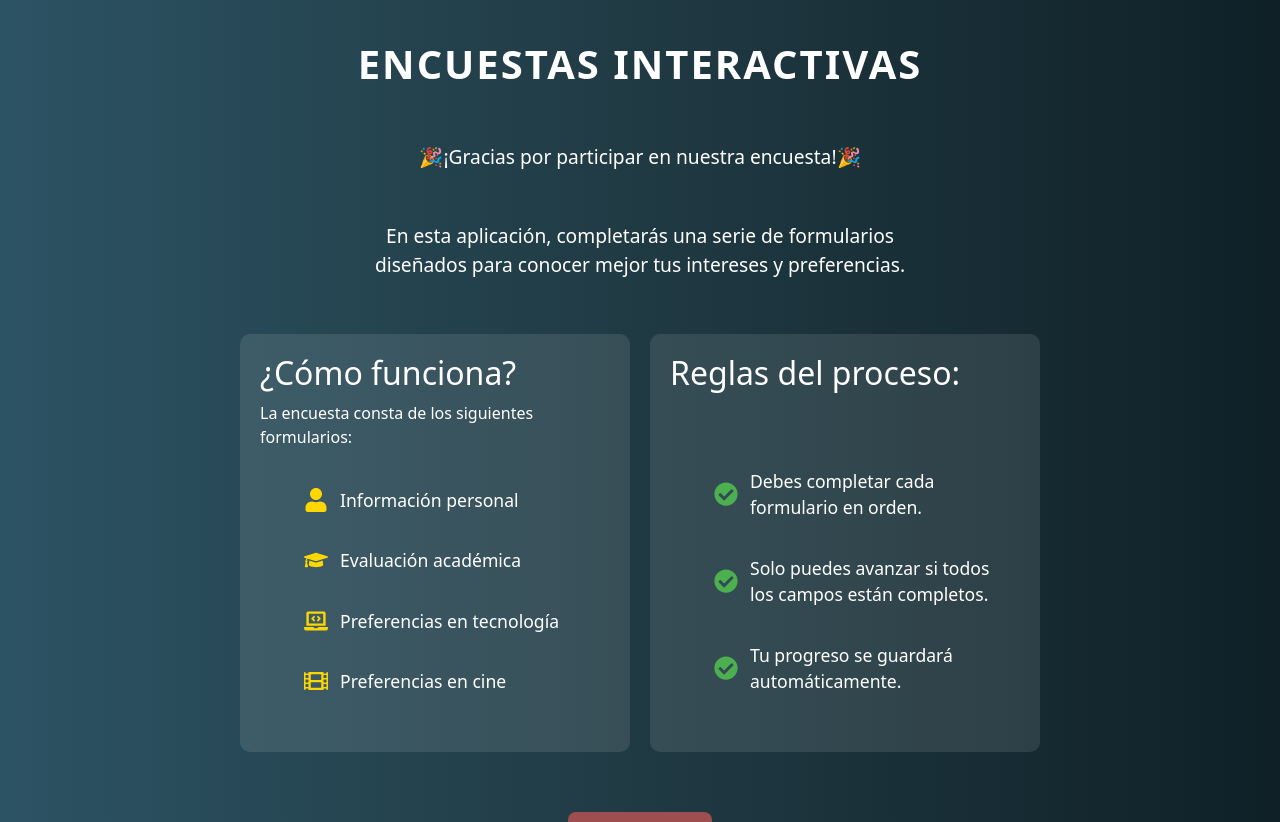
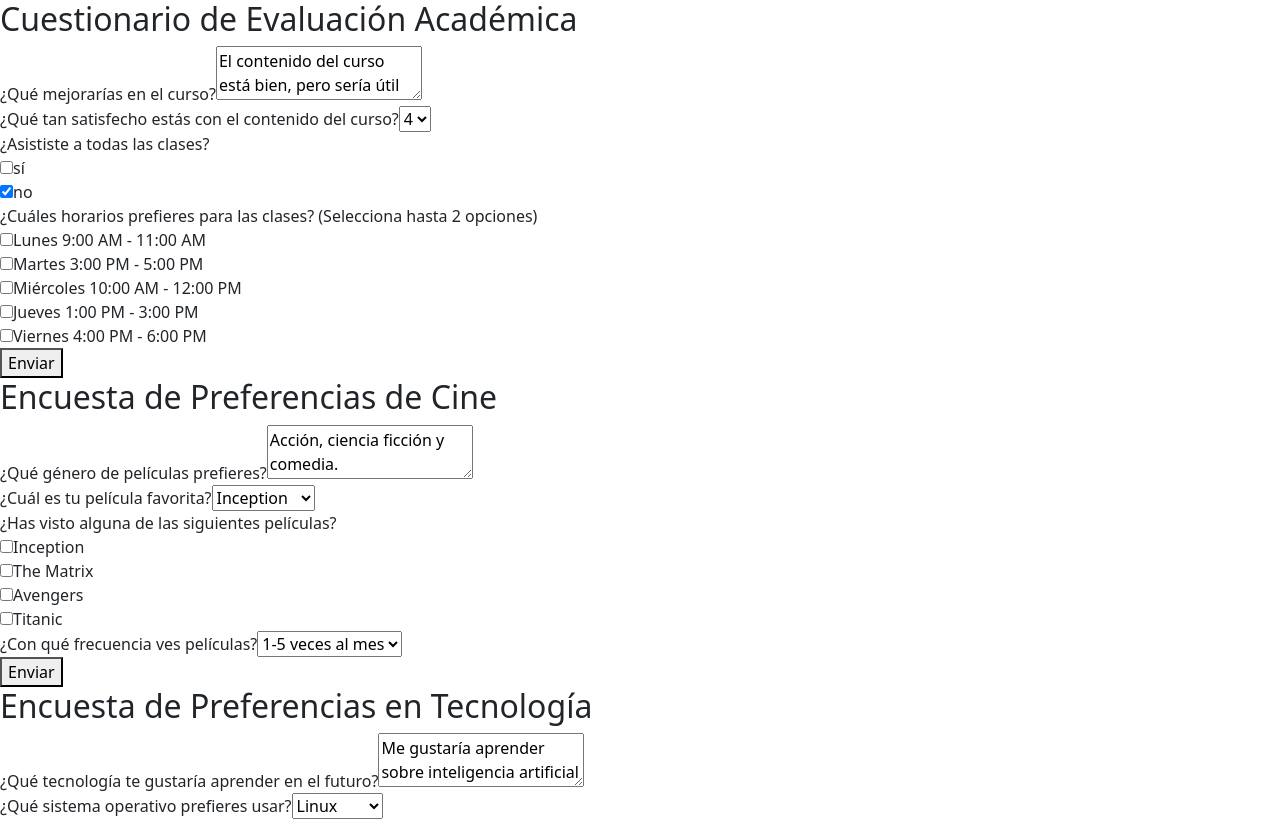
Before and after one commit to AlexLi727/Practica07B_React, a React (Vite) app: page / in a window 1280 px wide. Shown: the top 822 px of the page. Built offline with nearby package versions, Linux system fonts and the light colour scheme.

Commit message:
json cambiados y formulario dinamico creado

```diff
--- a/src/App.tsx
+++ b/src/App.tsx
@@ -1,51 +1,23 @@
-import { FaUser, FaGraduationCap, FaLaptopCode, FaFilm, FaCheckCircle } from "react-icons/fa";
-import "./App.css";
+import React from 'react';
+import DynamicForm from '../src/components/comp_formularios/dynamicForm'; // Asegúrate de que la ruta sea correcta
+import academicEvaluation from '../src/assets/Json_data/academicEvaluation.json'; // Importa el JSON de evaluación académica
+import filmSurvey from '../src/assets/Json_data/filmSurvey.json'; // Importa el JSON de encuesta de cine
+import technologySurvey from '../src/assets/Json_data/technologySurvey.json'; // Importa el JSON de encuesta de tecnología
+import userData from '../src/assets/Json_data/userData.json'; // Importa el JSON de datos del usuario
 
-function App() {
-  return (
-    <>
-      {/* Título principal */}
-      <h1 className="title">Encuestas Interactivas</h1>
-
-      {/* Contenedor principal */}
-      <div className="content">
-
-        {/* Descripción de la encuesta */}
-        <p className='description'>🎉¡Gracias por participar en nuestra encuesta!🎉</p>
-        <p className="description"> En esta aplicación, completarás una serie de formularios diseñados para conocer mejor tus intereses y preferencias.</p>
-
-        {/* Contenedor de secciones alineadas horizontalmente */}
-        <div className="sections-container">
-
-          {/* Sección: ¿Cómo funciona? */}
-          <div className="section">
-            <h2>¿Cómo funciona?</h2>
-            <p>La encuesta consta de los siguientes formularios:</p>
-            <ol>
-              <li><FaUser className="icon" /> Información personal</li>
-              <li><FaGraduationCap className="icon" /> Evaluación académica</li>
-              <li><FaLaptopCode className="icon" /> Preferencias en tecnología</li>
-              <li><FaFilm className="icon" /> Preferencias en cine</li>
-            </ol>
-          </div>
-
-          {/* Sección: Reglas del proceso con íconos de check */}
-          <div className="section">
-            <h2>Reglas del proceso:</h2>
-            <ul>
-              <li><FaCheckCircle className="check-icon" /> Debes completar cada formulario en orden.</li>
-              <li><FaCheckCircle className="check-icon" /> Solo puedes avanzar si todos los campos están completos.</li>
-              <li><FaCheckCircle className="check-icon" /> Tu progreso se guardará automáticamente.</li>
-            </ul>
-          </div>
-
+const App: React.FC = () => {
+    return (
+        <div>
+            {/* Renderiza el formulario de evaluación académica */}
+            <DynamicForm data={academicEvaluation[0]} />
+            {/* Renderiza el formulario de encuesta de cine */}
+            <DynamicForm data={filmSurvey[0]} />
+            {/* Renderiza el formulario de encuesta de tecnología */}
+            <DynamicForm data={technologySurvey[0]} />
+            {/* Renderiza el formulario de datos del usuario */}
+            <DynamicForm data={userData[0]} />
         </div>
-
-        {/* Botón para iniciar la encuesta */}
-        <button className='start'>Comenzar</button>
-      </div>
-    </>
-  );
-}
+    );
+};
 
 export default App;
--- a/src/assets/Json_data/filmSurvey.js
+++ b/src/assets/Json_data/filmSurvey.json
@@ -17,14 +17,24 @@
                 "tipo": "select",
                 "pregunta": "¿Cuál es tu película favorita?",
                 "respuesta": "Inception",
-                "opciones": ["Inception", "The Matrix", "Avengers", "Titanic"]
+                "opciones": [
+                    "Inception",
+                    "The Matrix",
+                    "Avengers",
+                    "Titanic"
+                ]
             },
             {
                 "id": "vista",
                 "tipo": "check",
                 "pregunta": "¿Has visto alguna de las siguientes películas?",
                 "respuesta": "sí",
-                "opciones": ["Inception", "The Matrix", "Avengers", "Titanic"]
+                "opciones": [
+                    "Inception",
+                    "The Matrix",
+                    "Avengers",
+                    "Titanic"
+                ]
             },
             {
                 "id": "frecuencia",
@@ -32,10 +42,7 @@
                 "pregunta": "¿Con qué frecuencia ves películas?",
                 "respuesta": "4",
                 "opciones": [
-                    {
-                        "grupo": "Opción 1-5 veces al mes",
-                        "valores": ["1", "2", "3", "4", "5"]
-                    }
+                    "1-5 veces al mes"
                 ]
             }
         ]
--- /dev/null
+++ b/src/components/comp_formularios/dynamicForm.tsx
@@ -0,0 +1,119 @@
+import React, { useState } from 'react';
+
+interface Pregunta {
+    id: string;
+    tipo: 'textarea' | 'select' | 'check' | 'text' | string;
+    pregunta: string;
+    respuesta: string | string[];
+    opciones?: string[];
+    restricciones?: {
+        min?: number;
+        max?: number;
+    };
+    validacion?:{
+        max_seleccionados?: number;
+        min_edad?: number;
+        formato?: string;
+        dominio?: string;
+    };
+}
+
+interface Formulario {
+    titulo: string;
+    preguntas: Pregunta[];
+}
+
+interface DynamicFormProps {
+    data: Formulario;
+}
+
+const DynamicForm: React.FC<DynamicFormProps> = ({ data }) => {
+    const [formData, setFormData] = useState(() => {
+        const initialData: Record<string, string | string[]> = {};
+        data.preguntas.forEach(pregunta => {
+            initialData[pregunta.id] = pregunta.respuesta || (pregunta.tipo === 'check' ? [] : '');
+        });
+        return initialData;
+    });
+
+    const handleChange = (id: string, value: string | string[]) => {
+        setFormData(prev => ({
+            ...prev,
+            [id]: value
+        }));
+    };
+
+    const handleSubmit = (e: React.FormEvent<HTMLFormElement>) => {
+        e.preventDefault();
+        console.log('Form Data:', formData);
+        // Aquí puedes manejar el envío de datos
+    };
+
+    return (
+        <form onSubmit={handleSubmit}>
+            <h2>{data.titulo}</h2>
+            {data.preguntas.map(pregunta => {
+                switch (pregunta.tipo) {
+                    case 'textarea':
+                        return (
+                            <div key={pregunta.id}>
+                                <label>{pregunta.pregunta}</label>
+                                <textarea
+                                    value={formData[pregunta.id] as string}
+                                    onChange={(e) => handleChange(pregunta.id, e.target.value)}
+                                    minLength={pregunta.restricciones?.min}
+                                    maxLength={pregunta.restricciones?.max}
+                                />
+                            </div>
+                        );
+                    case 'select':
+                        return (
+                            <div key={pregunta.id}>
+                                <label>{pregunta.pregunta}</label>
+                                <select
+                                    value={formData[pregunta.id] as string}
+                                    onChange={(e) => handleChange(pregunta.id, e.target.value)}
+                                >
+                                    {pregunta.opciones?.map(opcion => (
+                                        <option key={opcion} value={opcion}>{opcion}</option>
+                                    ))}
+                                </select>
+                            </div>
+                        );
+                    case 'check':
+                        return (
+                            <div key={pregunta.id}>
+                                <label>{pregunta.pregunta}</label>
+                                {pregunta.opciones?.map(opcion => (
+                                    <div key={opcion}>
+                                        <input
+                                            type="checkbox"
+                                            checked={(formData[pregunta.id] as string[]).includes(opcion)}
+                                            onChange={(e) => {
+                                                const newValue = e.target.checked
+                                                    ? [...(formData[pregunta.id] as string[]), opcion]
+                                                    : (formData[pregunta.id] as string[]).filter(o => o !== opcion);
+                                                if (pregunta.validacion?.max_seleccionados) {
+                                                    if (newValue.length <= pregunta.validacion.max_seleccionados) {
+                                                        handleChange(pregunta.id, newValue);
+                                                    }
+                                                } else {
+                                                    handleChange(pregunta.id, newValue);
+                                                }
+                                            }}
+                                        />
+                                        {opcion}
+                                    </div>
+                                ))}
+                            </div>
+                        );
+                    default:
+                        return null;
+                }
+            })}
+            <button type="submit">Enviar</button>
+        </form>
+    );
+};
+
+export default DynamicForm;
```
Also changed, not shown: src/assets/Json_data/academicEvaluation.json (renamed from src/assets/Json_data/academicEvaluation.js), src/assets/Json_data/technologySurvey.json (renamed from src/assets/Json_data/technologySurvey.js), src/assets/Json_data/userData.json (renamed from src/assets/Json_data/userData.js).
